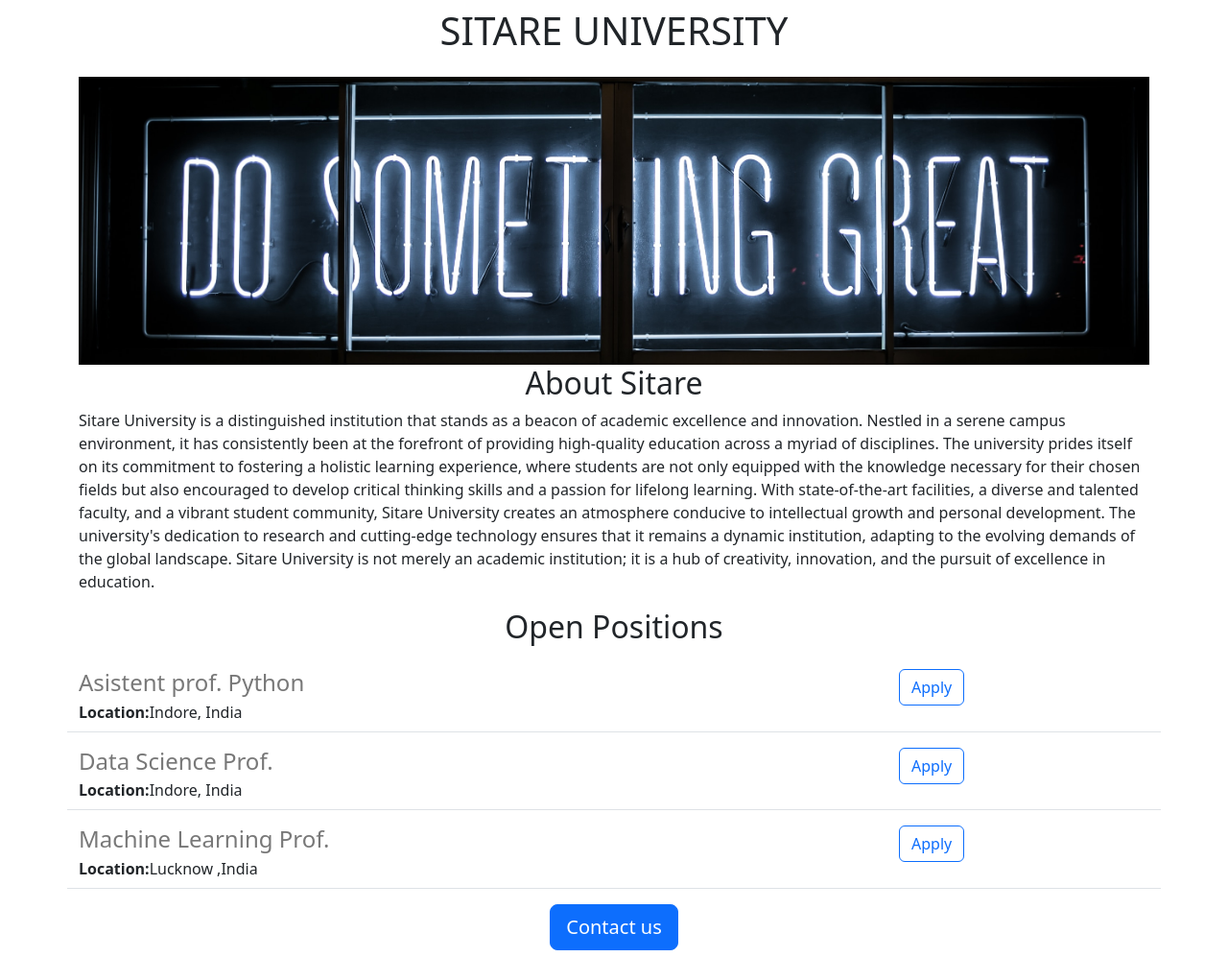
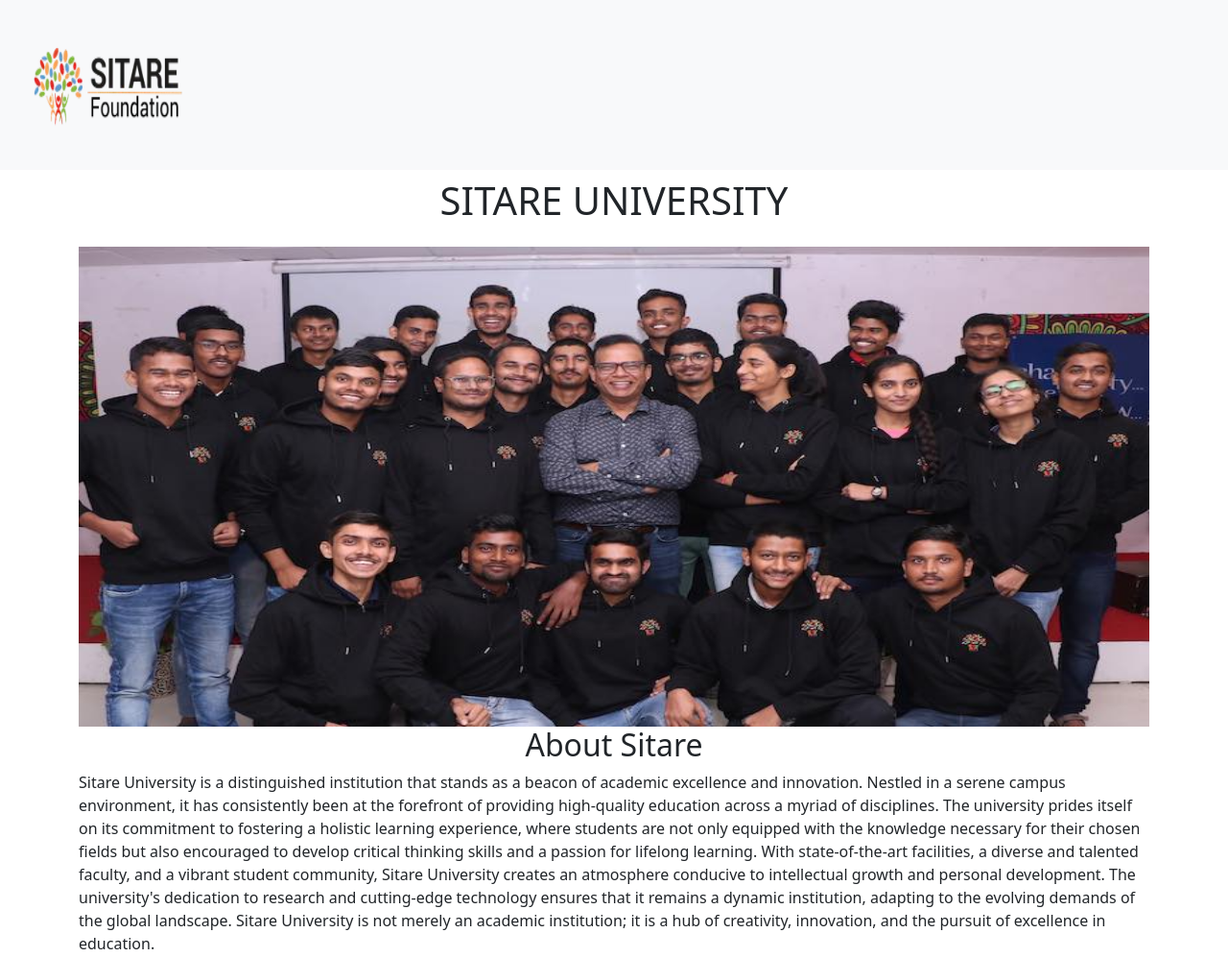
Before and after one commit to mrstarks298/sitare_website-2, a Flask app: page / in a window 1280 px wide. Shown: the top 997 px of the page at 96% size. Run offline with Flask 3, Linux system fonts and the light colour scheme.

Commit message:
i have add pic of seniors with founder

```diff
--- a/templates/index.html
+++ b/templates/index.html
@@ -7,9 +7,9 @@
     <link href="https://cdn.jsdelivr.net/npm/bootstrap@5.3.2/dist/css/bootstrap.min.css" rel="stylesheet" integrity="sha384-T3c6CoIi6uLrA9TneNEoa7RxnatzjcDSCmG1MXxSR1GAsXEV/Dwwykc2MPK8M2HN" crossorigin="anonymous">
     <style>
       #banner{
-        height:300px;
+        height:500px;
         width:100% ;
-        object-fit:cover;
+
 
 
       }
@@ -19,11 +19,12 @@
   </head>
 
   <body>
+    {% include 'logo.html' %}
     <div class = 'container'>
 
    <h1  class='text-center mt-2 mb-4'>SITARE UNIVERSITY</h1>
 
-    <img id='banner' src="static/banner.jpeg.jpg"  >
+    <img id='banner' src="static/SU-Students.jpg"  >
     <h2 class='text-center'> About Sitare</h2>
     <P class='boddy'>
     Sitare University is a distinguished institution that stands as a beacon of academic excellence and innovation. Nestled in a serene campus environment, it has consistently been at the forefront of providing high-quality education across a myriad of disciplines. The university prides itself on its commitment to fostering a holistic learning experience, where students are not only equipped with the knowledge necessary for their chosen fields but also encouraged to develop critical thinking skills and a passion for lifelong learning. With state-of-the-art facilities, a diverse and talented faculty, and a vibrant student community, Sitare University creates an atmosphere conducive to intellectual growth and personal development. The university's dedication to research and cutting-edge technology ensures that it remains a dynamic institution, adapting to the evolving demands of the global landscape. Sitare University is not merely an academic institution; it is a hub of creativity, innovation, and the pursuit of excellence in education.</P>
@@ -31,6 +32,7 @@
       <div>
         {% for job in job %}
           {% include 'jobitem.html' %}
+
         {% endfor %}
 
 
--- /dev/null
+++ b/templates/logo.html
@@ -0,0 +1,8 @@
+<nav class="navbar bg-body-tertiary">
+  <div class="container-fluid">
+    <a class="navbar-brand" href="#">
+      <img src="static/Sitare-Logo-Web.webp" alt="" width='200'height="150" class="d-inline-block align-text-top">
+
+    </a>
+  </div>
+</nav>
```
Also changed, not shown: static/SU-Students.jpg (added), static/Sitare-Logo-Web.webp (added).
